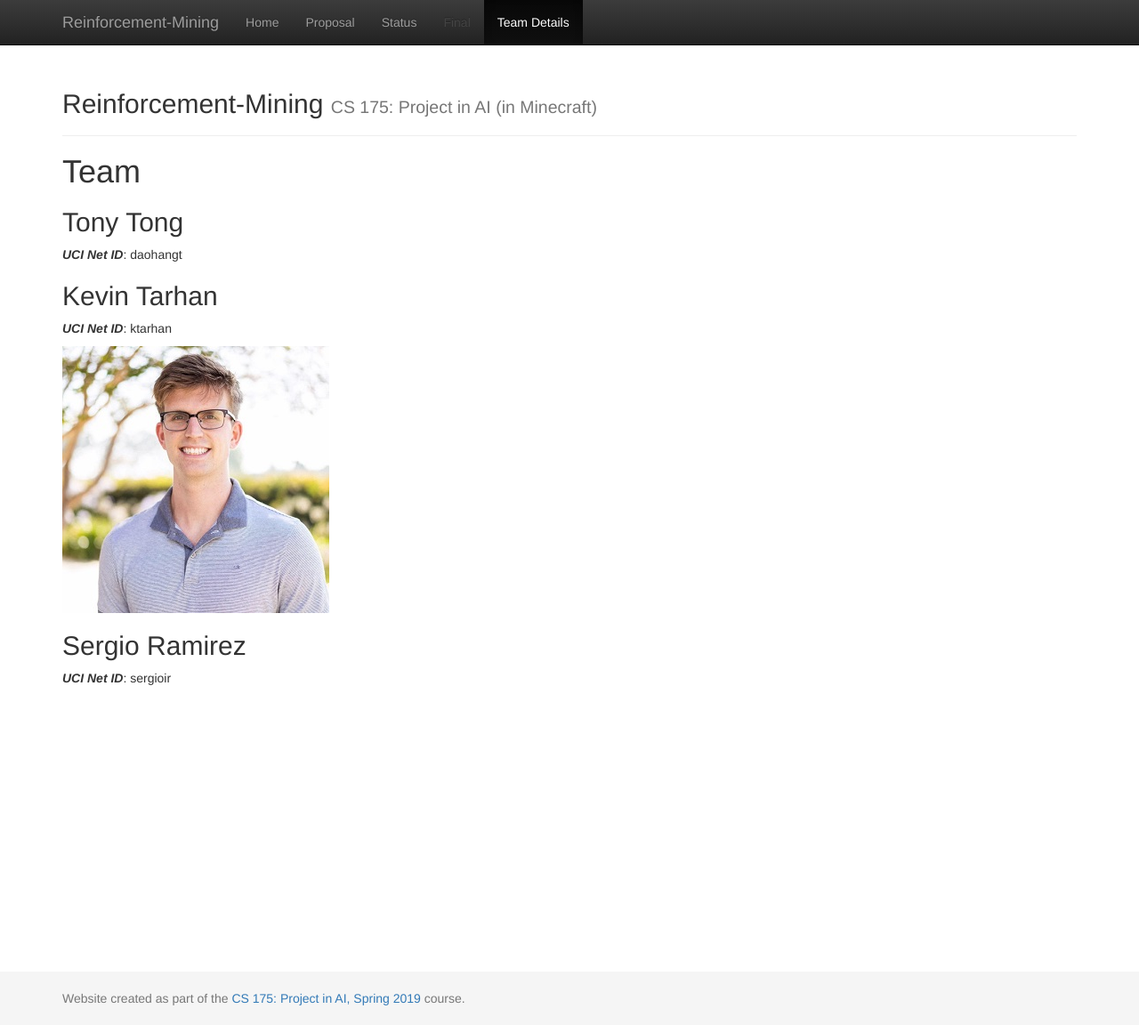
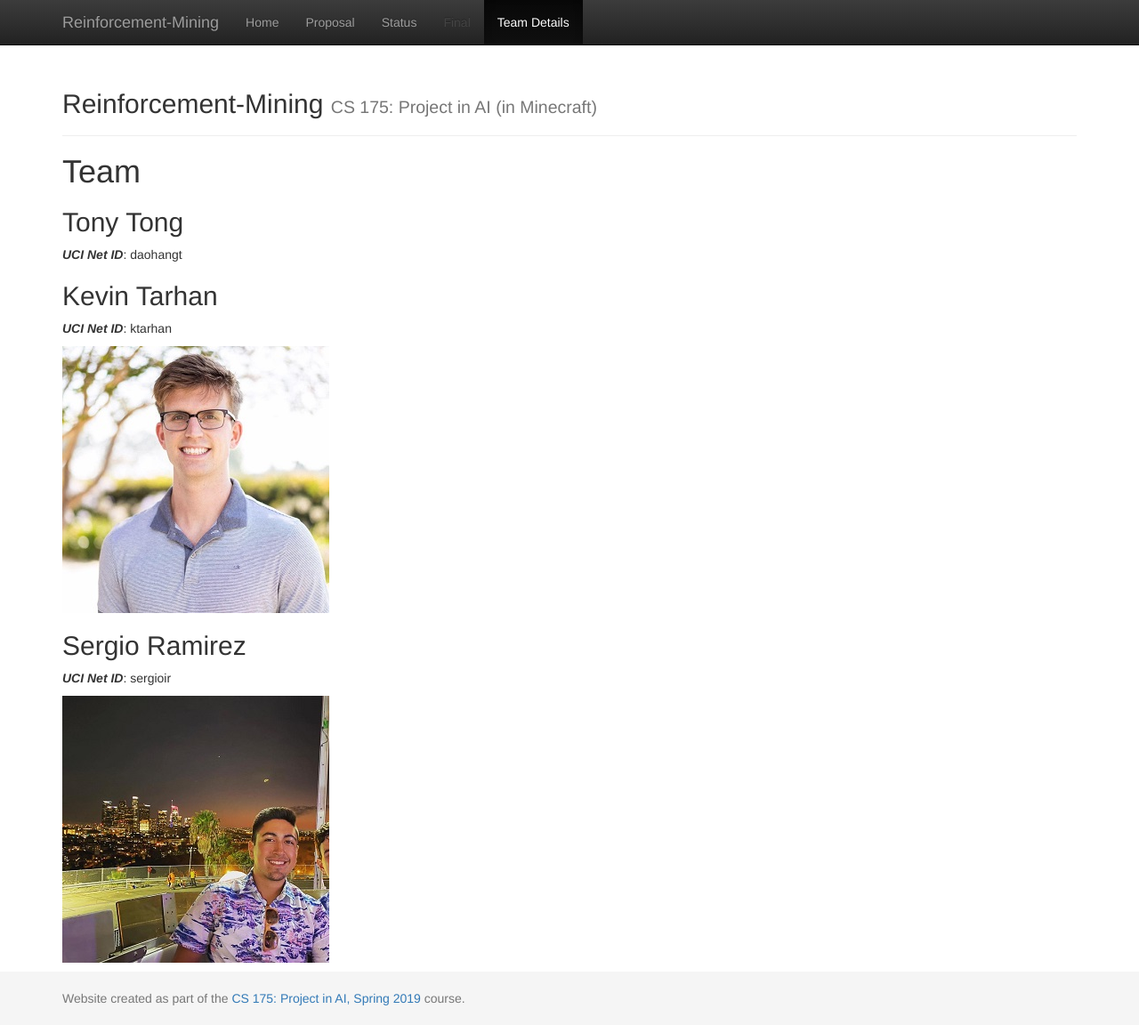
Before and after one commit to TDHTTTT/RM, a Jekyll site: the page built from docs/team.md, in a window 1280 px wide and 1152 px high. Shown: the whole window at 89% size. Built offline with Jekyll 4.4.1, drawn with Linux system fonts in a browser that asks for light colours.

Commit message:
Update team.md

```diff
--- a/docs/team.md
+++ b/docs/team.md
@@ -12,7 +12,9 @@ title:  Team
 ## Kevin Tarhan
 ***UCI Net ID***: ktarhan
 
-![Image](images/kevintarhan.jpg)
+![Kevin](images/kevintarhan.jpg)
 
 ## Sergio Ramirez
 ***UCI Net ID***: sergioir
+
+![Sergio](images/SergioRamirez.jpg)
```
